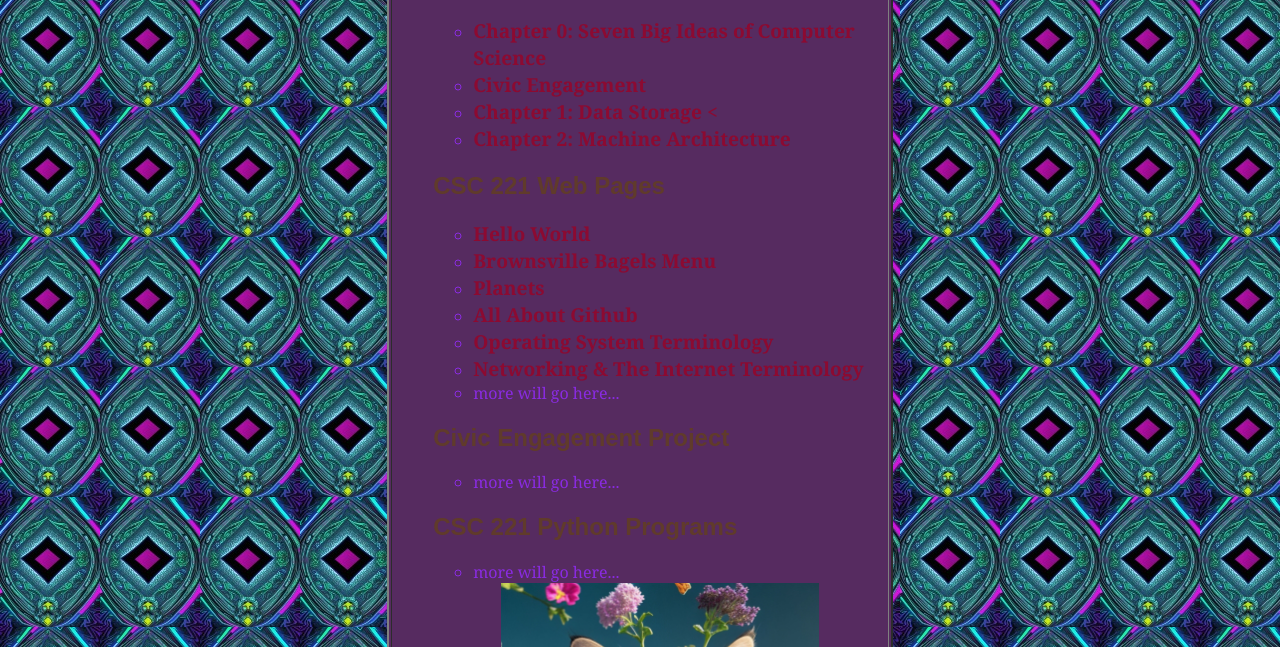
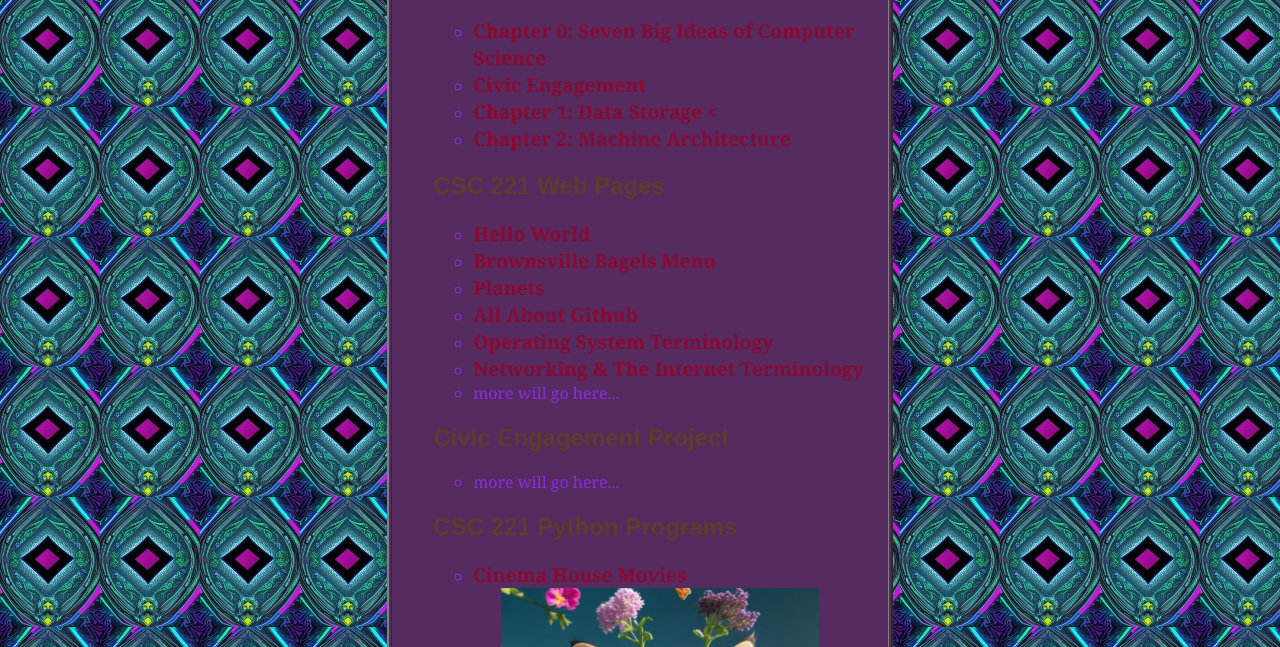
Before and after one commit to lorenlemarr-pvcc/lorenlemarr-pvcc.github.io, a plain HTML site: page index.html in a window 1280 px wide. Shown: the part 153-800 px from the top of the page. Drawn offline with Linux system fonts and the light colour scheme.

Commit message:
Add files via upload

```diff
--- a/index.html
+++ b/index.html
@@ -51,7 +51,7 @@ links to all my course work -->
 <li>more will go here...</li>
 </ul>
 <h2>CSC 221 Python Programs</h2> <ul>
-<li>more will go here...</li>
+<li><a href='tickets.py'> Cinema House Movies </a></li>
 </ul>
 <img src="myindeximage.jpg" style="width:70%; display:block; margin:auto;"> </ul> </td> </tr> </table>
 </body>
```
